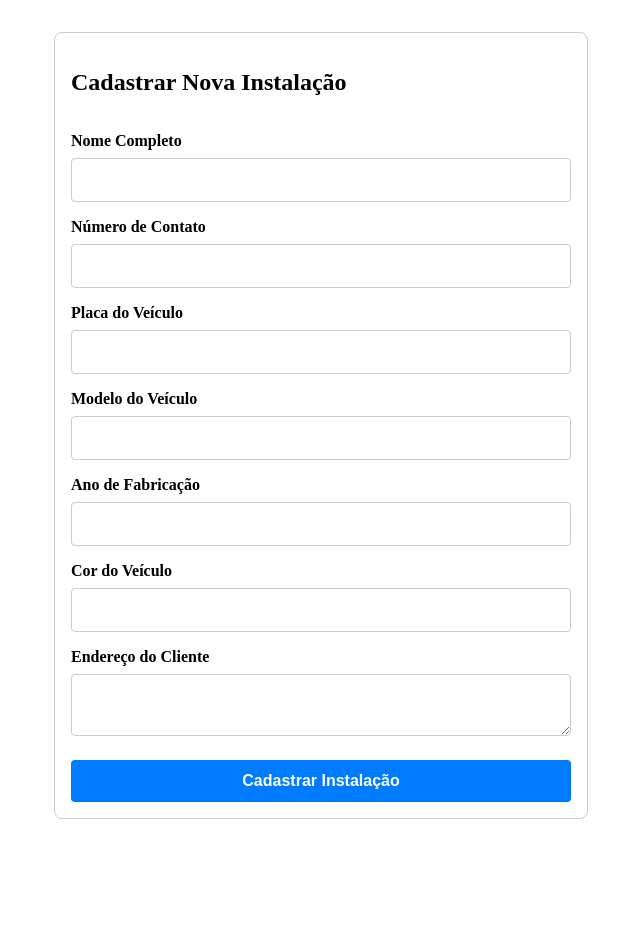
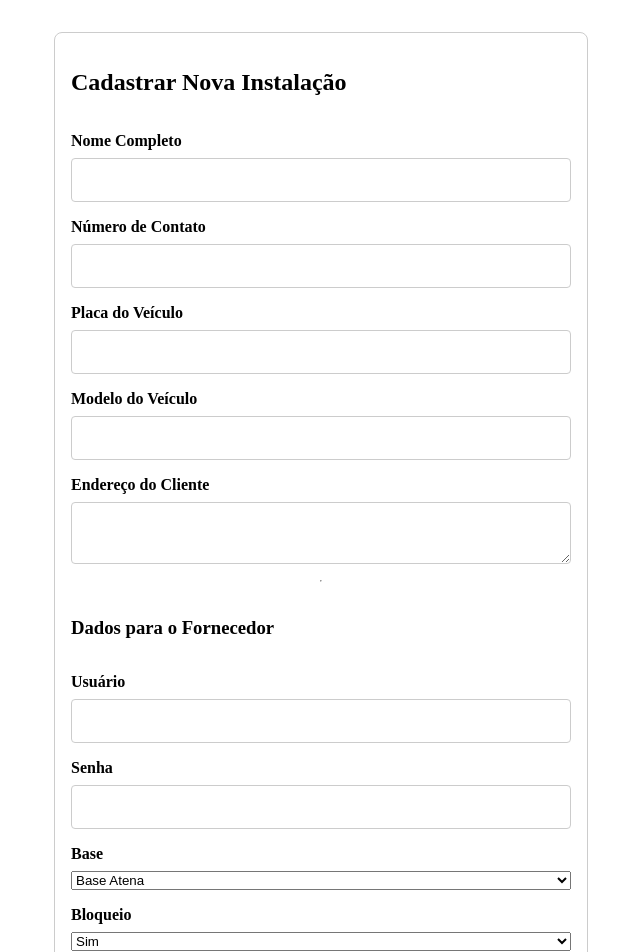
Before and after one commit to Bi-TiNet/meu-rastreador-app, a React (Vite) app: page / in a window 1280 px wide. Shown: the top 952 px of the page, without its empty margins (319-959 px from the left). Before the commit the page ends 851 px from the top, so only its background shows below. Built offline with nearby package versions, Linux system fonts and the light colour scheme.

Commit message:
Add files via upload

```diff
--- a/src/components/InstallationForm.tsx
+++ b/src/components/InstallationForm.tsx
@@ -1,124 +1,103 @@
-// 1. Importamos o 'useState' e 'FormEvent' do React.
 import { useState, type FormEvent } from 'react';
 import './InstallationForm.css';
 
-// 2. Definimos o nosso componente do formulário.
 export function InstallationForm() {
-  // 3. Para cada campo do formulário, criamos um "estado" para guardar seu valor.
+  // Adicionamos os "estados" para os novos campos
   const [nome, setNome] = useState('');
   const [contato, setContato] = useState('');
   const [placa, setPlaca] = useState('');
   const [modelo, setModelo] = useState('');
-  const [ano, setAno] = useState('');
-  const [cor, setCor] = useState('');
   const [endereco, setEndereco] = useState('');
+  const [usuario, setUsuario] = useState('');
+  const [senha, setSenha] = useState('');
+  const [base, setBase] = useState('Atena'); // Valor padrão
+  const [bloqueio, setBloqueio] = useState('Sim'); // Valor padrão
 
-  // 4. Esta é a nova função que será executada quando o formulário for enviado.
-  //    Ela é 'async' para que possamos usar 'await' na chamada da API.
   async function handleSubmit(event: FormEvent) {
-    // Impede o comportamento padrão do navegador de recarregar a página.
     event.preventDefault();
 
-    // Montamos um objeto com todos os dados do formulário.
+    // Adicionamos os novos campos ao objeto de dados
     const data = {
       nome,
       contato,
       placa,
       modelo,
-      ano,
-      cor,
       endereco,
+      usuario,
+      senha,
+      base,
+      bloqueio,
     };
 
     try {
-      // Usamos 'fetch' para enviar os dados para a nossa Netlify Function.
-      // O '/.netlify/functions/create-installation' é um caminho especial que o Netlify entende.
       const response = await fetch('/.netlify/functions/create-installation', {
-        method: 'POST', // Estamos enviando dados, então usamos o método POST.
-        headers: {
-          'Content-Type': 'application/json', // Avisamos que estamos enviando dados em formato JSON.
-        },
-        body: JSON.stringify(data), // Convertemos nosso objeto de dados para texto JSON.
+        method: 'POST',
+        headers: { 'Content-Type': 'application/json' },
+        body: JSON.stringify(data),
       });
 
-      // Se a resposta do servidor não for de sucesso (ex: erro 404 ou 500), nós geramos um erro.
       if (!response.ok) {
         throw new Error('Falha na resposta da rede.');
       }
 
-      // Se a resposta for boa, nós a lemos e mostramos no console do navegador.
-      const result = await response.json();
-      console.log('Resposta do servidor:', result);
-
-      // Damos um feedback visual para o usuário.
+      await response.json();
       alert('Instalação cadastrada com sucesso!');
+      // Limpa o formulário após o sucesso
+      setNome('');
+      setContato('');
+      setPlaca('');
+      setModelo('');
+      setEndereco('');
+      setUsuario('');
+      setSenha('');
+      setBase('Atena');
+      setBloqueio('Sim');
 
     } catch (error) {
-      // Se qualquer coisa no bloco 'try' der errado, nós capturamos o erro aqui.
       console.error('Erro ao enviar o formulário:', error);
       alert('Erro ao cadastrar. Tente novamente.');
     }
   }
 
-  // 5. Aqui está a aparência do nosso formulário (HTML escrito dentro do React).
   return (
     <form onSubmit={handleSubmit}>
       <h2>Cadastrar Nova Instalação</h2>
 
       <label htmlFor="nome">Nome Completo</label>
-      <input
-        id="nome"
-        type="text"
-        value={nome}
-        onChange={event => setNome(event.target.value)}
-      />
+      <input id="nome" type="text" value={nome} onChange={e => setNome(e.target.value)} />
 
       <label htmlFor="contato">Número de Contato</label>
-      <input
-        id="contato"
-        type="text"
-        value={contato}
-        onChange={event => setContato(event.target.value)}
-      />
+      <input id="contato" type="text" value={contato} onChange={e => setContato(e.target.value)} />
 
       <label htmlFor="placa">Placa do Veículo</label>
-      <input
-        id="placa"
-        type="text"
-        value={placa}
-        onChange={event => setPlaca(event.target.value)}
-      />
+      <input id="placa" type="text" value={placa} onChange={e => setPlaca(e.target.value)} />
 
       <label htmlFor="modelo">Modelo do Veículo</label>
-      <input
-        id="modelo"
-        type="text"
-        value={modelo}
-        onChange={event => setModelo(event.target.value)}
-      />
-
-      <label htmlFor="ano">Ano de Fabricação</label>
-      <input
-        id="ano"
-        type="text"
-        value={ano}
-        onChange={event => setAno(event.target.value)}
-      />
-
-      <label htmlFor="cor">Cor do Veículo</label>
-      <input
-        id="cor"
-        type="text"
-        value={cor}
-        onChange={event => setCor(event.target.value)}
-      />
+      <input id="modelo" type="text" value={modelo} onChange={e => setModelo(e.target.value)} />
 
       <label htmlFor="endereco">Endereço do Cliente</label>
-      <textarea
-        id="endereco"
-        value={endereco}
-        onChange={event => setEndereco(event.target.value)}
-      />
+      <textarea id="endereco" value={endereco} onChange={e => setEndereco(e.target.value)} />
+
+      <hr />
+      <h3>Dados para o Fornecedor</h3>
+
+      <label htmlFor="usuario">Usuário</label>
+      <input id="usuario" type="text" value={usuario} onChange={e => setUsuario(e.target.value)} />
+
+      <label htmlFor="senha">Senha</label>
+      <input id="senha" type="text" value={senha} onChange={e => setSenha(e.target.value)} />
+
+      <label htmlFor="base">Base</label>
+      <select id="base" value={base} onChange={e => setBase(e.target.value)}>
+        <option value="Atena">Base Atena</option>
+        <option value="Autocontrol">Base Autocontrol</option>
+      </select>
+
+      <label htmlFor="bloqueio">Bloqueio</label>
+      <select id="bloqueio" value={bloqueio} onChange={e => setBloqueio(e.target.value)}>
+        <option value="Sim">Sim</option>
+        <option value="Nao">Não</option>
+      </select>
 
       <button type="submit">Cadastrar Instalação</button>
     </form>
```
Also changed, not shown: 1 other file (tests, documents, lock files or other folders).
